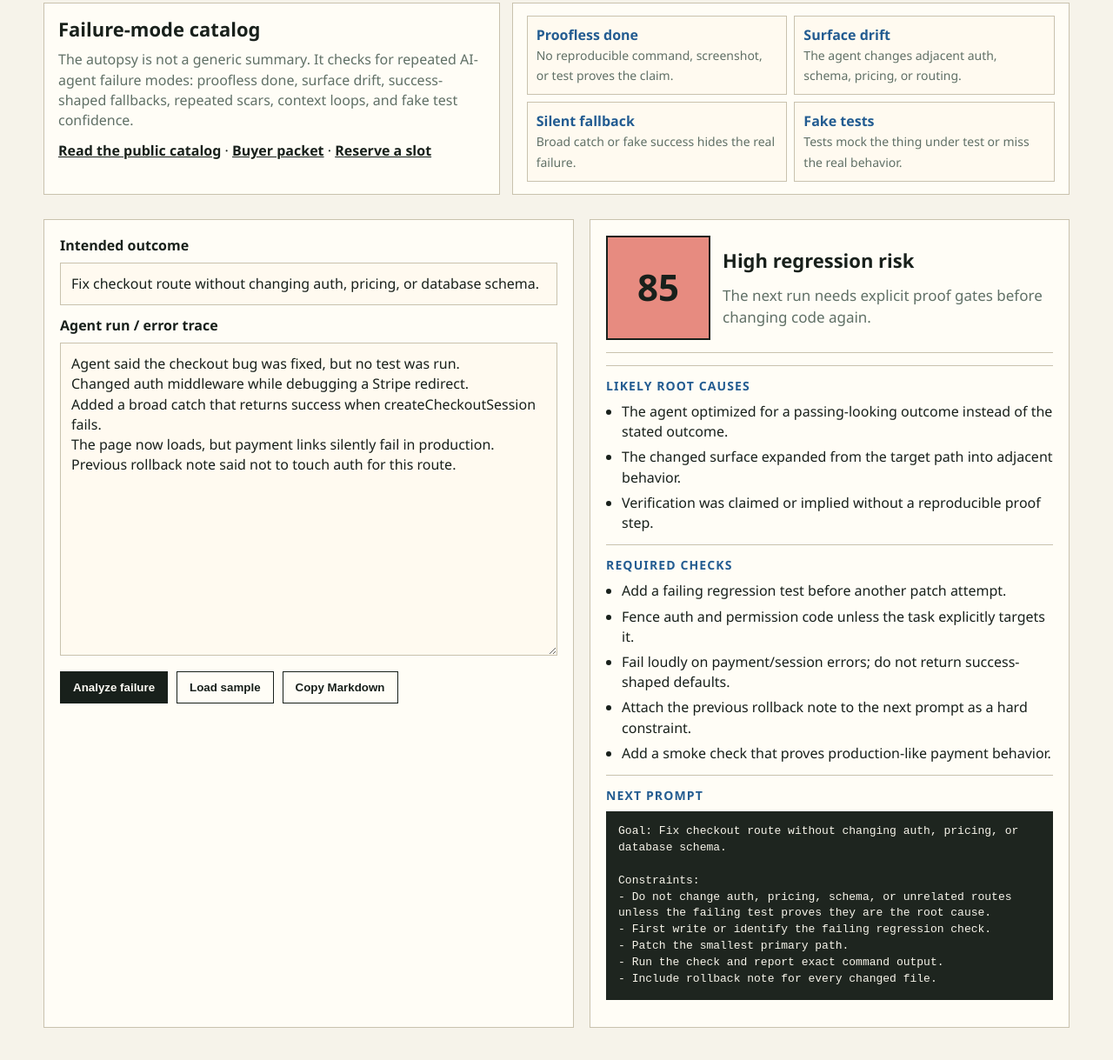
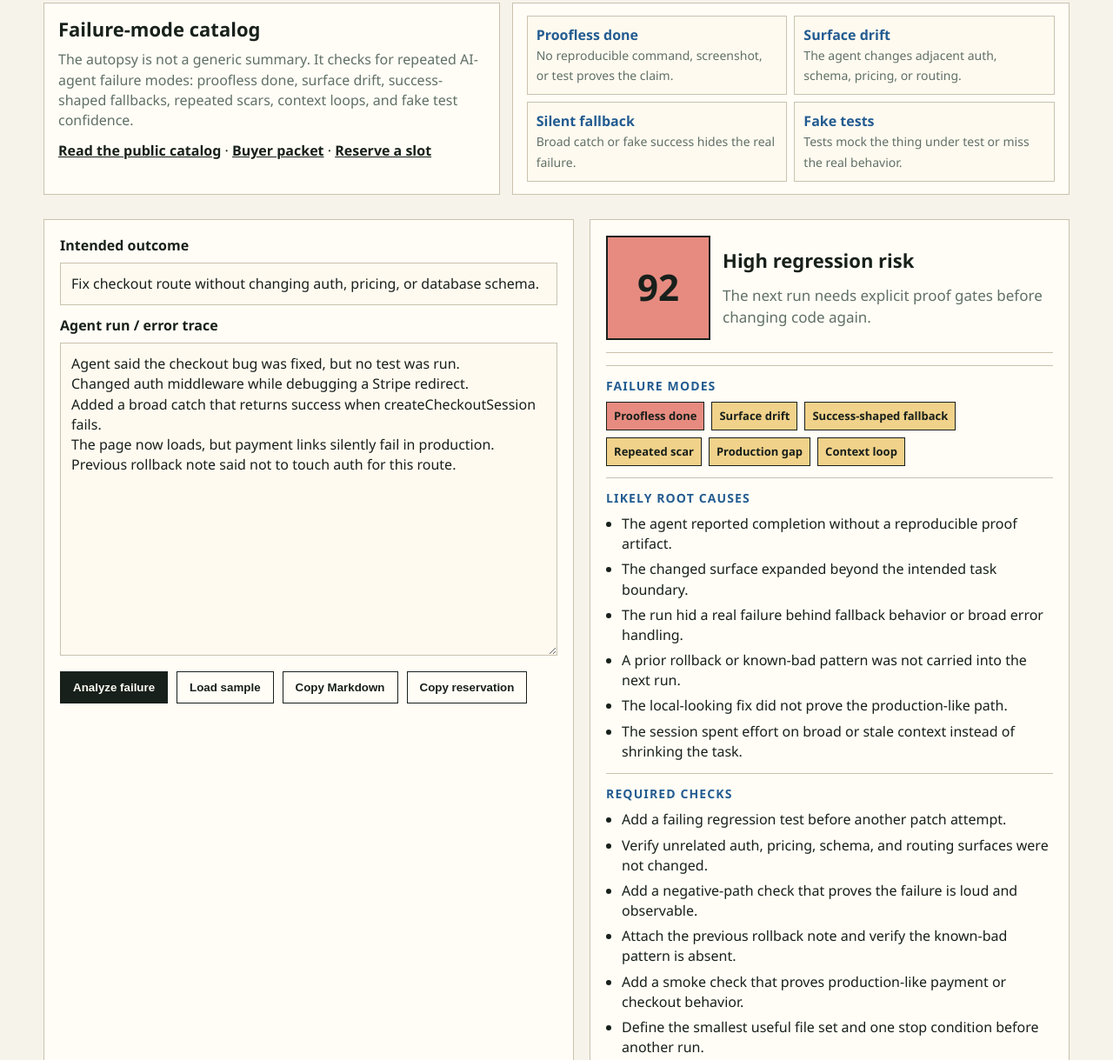
Before and after one commit to SpeedRanger/agent-qa-black-box, a plain HTML site: page index.html in a window 1280 px wide. Shown: the part 545-1764 px from the top of the page at 87% size. Drawn offline with Linux system fonts and the light colour scheme.

Commit message:
Launch Agent QA Black Box

````diff
--- a/index.html
+++ b/index.html
@@ -150,6 +150,16 @@
     .result h2 { margin: 0 0 6px; font-size: 22px; }
     .block { border-top: 1px solid var(--line); padding: 13px 0; }
     .block h3 { margin: 0 0 8px; font-size: 14px; text-transform: uppercase; letter-spacing: .08em; color: var(--cool); }
+    .chips { display: flex; flex-wrap: wrap; gap: 8px; margin-top: 8px; }
+    .chip {
+      border: 1px solid var(--ink);
+      background: #fffaf0;
+      padding: 6px 8px;
+      font-size: 13px;
+      font-weight: 900;
+    }
+    .chip.hot { background: #e78b80; }
+    .chip.warn { background: #f1d28a; }
     ul { margin: 0; padding-left: 18px; }
     li + li { margin-top: 6px; }
     pre { white-space: pre-wrap; background: #1e251f; color: #f7f4ea; padding: 14px; margin: 0; overflow: auto; }
@@ -235,6 +245,7 @@ Previous rollback note said not to touch auth for this route.</textarea>
         <button id="analyze">Analyze failure</button>
         <button class="secondary" id="load">Load sample</button>
         <button class="secondary" id="copy">Copy Markdown</button>
+        <button class="secondary" id="copyReserve">Copy reservation</button>
       </div>
     </section>
     <section class="pane result" aria-live="polite">
@@ -250,32 +261,73 @@ Previous rollback note said not to touch auth for this route.</textarea>
   </main>
   <script>
     const sample = document.getElementById("trace").value;
-    const checks = [
-      ["no test|not run|untested", "Add a failing regression test before another patch attempt."],
-      ["auth|permission|middleware", "Fence auth and permission code unless the task explicitly targets it."],
-      ["broad catch|catch|silent|success", "Fail loudly on payment/session errors; do not return success-shaped defaults."],
-      ["rollback|previous|again|came back", "Attach the previous rollback note to the next prompt as a hard constraint."],
-      ["production|prod|customer", "Add a smoke check that proves production-like payment behavior."],
-      ["schema|migration|database", "Block schema changes unless the task includes a migration plan."]
+    const failureModes = [
+      {
+        pattern: "no test|not run|untested|skipped test|without proof|claimed done",
+        name: "Proofless done",
+        root: "The agent reported completion without a reproducible proof artifact.",
+        test: "Add a failing regression test before another patch attempt.",
+        guardrail: "No done claim without exact command output, screenshot proof, or test result."
+      },
+      {
+        pattern: "auth|permission|middleware|pricing|route|schema|migration|database",
+        name: "Surface drift",
+        root: "The changed surface expanded beyond the intended task boundary.",
+        test: "Verify unrelated auth, pricing, schema, and routing surfaces were not changed.",
+        guardrail: "Fence adjacent systems unless the failing test proves they are the root cause."
+      },
+      {
+        pattern: "broad catch|catch|silent|success|fallback|default|mock",
+        name: "Success-shaped fallback",
+        root: "The run hid a real failure behind fallback behavior or broad error handling.",
+        test: "Add a negative-path check that proves the failure is loud and observable.",
+        guardrail: "Delete success-shaped fallbacks; payment/session errors must fail loudly."
+      },
+      {
+        pattern: "rollback|previous|again|came back|repeat|reverted",
+        name: "Repeated scar",
+        root: "A prior rollback or known-bad pattern was not carried into the next run.",
+        test: "Attach the previous rollback note and verify the known-bad pattern is absent.",
+        guardrail: "Promote the scar into the prompt, docs, or checklist before rerunning an agent."
+      },
+      {
+        pattern: "production|prod|customer|live|deploy|checkout|stripe|payment",
+        name: "Production gap",
+        root: "The local-looking fix did not prove the production-like path.",
+        test: "Add a smoke check that proves production-like payment or checkout behavior.",
+        guardrail: "Require a production-like proof step for any revenue, auth, or checkout path."
+      },
+      {
+        pattern: "loop|repeated|context|grep|cat|read|stale|drift",
+        name: "Context loop",
+        root: "The session spent effort on broad or stale context instead of shrinking the task.",
+        test: "Define the smallest useful file set and one stop condition before another run.",
+        guardrail: "Stop repeated exploration after one failed attempt and write a fresh handoff."
+      }
     ];
+    function esc(value) {
+      return String(value).replace(/[&<>"']/g, ch => ({ "&": "&amp;", "<": "&lt;", ">": "&gt;", "\"": "&quot;", "'": "&#39;" }[ch]));
+    }
     function lines(text) { return text.split(/\n+/).map(s => s.trim()).filter(Boolean); }
     function analyze() {
       const text = document.getElementById("trace").value;
       const goal = document.getElementById("goal").value.trim();
       const lower = text.toLowerCase();
-      const hits = checks.filter(([pattern]) => new RegExp(pattern).test(lower)).map(([, out]) => out);
-      const risk = Math.min(95, 35 + hits.length * 10 + (lines(text).length > 6 ? 8 : 0));
+      const matched = failureModes.filter(({ pattern }) => new RegExp(pattern).test(lower));
+      const risk = Math.min(95, 32 + matched.length * 10 + (lines(text).length > 6 ? 8 : 0));
       const riskEl = document.getElementById("risk");
       riskEl.textContent = risk;
       riskEl.className = "dial " + (risk > 70 ? "high" : risk < 45 ? "low" : "");
       document.getElementById("verdict").textContent = risk > 70 ? "High regression risk" : risk > 45 ? "Needs review" : "Contained failure";
-      document.getElementById("summary").textContent = hits.length ? "The next run needs explicit proof gates before changing code again." : "Few obvious risk flags were detected; still require a concrete verification step.";
-      const root = [
+      document.getElementById("summary").textContent = matched.length ? "The next run needs explicit proof gates before changing code again." : "Few obvious risk flags were detected; still require a concrete verification step.";
+      const root = matched.length ? matched.map(mode => mode.root) : [
         "The agent optimized for a passing-looking outcome instead of the stated outcome.",
         "The changed surface expanded from the target path into adjacent behavior.",
         "Verification was claimed or implied without a reproducible proof step."
       ];
-      const tests = hits.length ? hits : ["Add one failing test for the intended outcome.", "Run the narrowest existing test that covers the edited path."];
+      const tests = matched.length ? matched.map(mode => mode.test) : ["Add one failing test for the intended outcome.", "Run the narrowest existing test that covers the edited path."];
+      const guardrails = matched.length ? matched.map(mode => mode.guardrail) : ["Do not change unrelated surfaces.", "Require exact proof before accepting done."];
+      const modeNames = matched.length ? matched.map(mode => mode.name) : ["Unclassified"];
       const prompt = `Goal: ${goal}\n\nConstraints:\n- Do not change auth, pricing, schema, or unrelated routes unless the failing test proves they are the root cause.\n- First write or identify the failing regression check.\n- Patch the smallest primary path.\n- Run the check and report exact command output.\n- Include rollback note for every changed file.`;
       const md = [
         "## Agent QA Black Box",
@@ -286,11 +338,17 @@ Previous rollback note said not to touch auth for this route.</textarea>
         "",
         `Risk score: ${risk}`,
         "",
+        "### Failure modes",
+        ...modeNames.map(x => `- ${x}`),
+        "",
         "### Likely root causes",
         ...root.map(x => `- ${x}`),
         "",
         "### Required checks",
         ...tests.map(x => `- ${x}`),
+        "",
+        "### Guardrails",
+        ...guardrails.map(x => `- ${x}`),
         "",
         "### Next prompt",
         "```text",
@@ -298,14 +356,39 @@ Previous rollback note said not to touch auth for this route.</textarea>
         "```"
       ].join("\n");
       window.currentMarkdown = md;
+      window.currentReservation = [
+        "Agent QA Black Box reservation",
+        "",
+        "Intended outcome:",
+        goal || "(add intended outcome)",
+        "",
+        "Detected failure modes:",
+        ...modeNames.map(x => `- ${x}`),
+        "",
+        "Generated packet:",
+        md,
+        "",
+        "Payment handoff preference:",
+        "Invoice or checkout link after scope-fit confirmation.",
+        "",
+        "Delivery window:",
+        "Launch sprint: within 24 hours after payment evidence.",
+        "",
+        "Public-safety confirmation:",
+        "This request contains only public/redacted information and no secrets, tokens, private repos, private logs, customer data, private analytics, or payment details."
+      ].join("\n");
+      const chips = modeNames.map((name, index) => `<span class="chip ${risk > 70 && index === 0 ? "hot" : "warn"}">${esc(name)}</span>`).join("");
       document.getElementById("report").innerHTML = `
+        <div class="block"><h3>Failure modes</h3><div class="chips">${chips}</div></div>
         <div class="block"><h3>Likely root causes</h3><ul>${root.map(x => `<li>${x}</li>`).join("")}</ul></div>
         <div class="block"><h3>Required checks</h3><ul>${tests.map(x => `<li>${x}</li>`).join("")}</ul></div>
-        <div class="block"><h3>Next prompt</h3><pre>${prompt}</pre></div>`;
+        <div class="block"><h3>Guardrails</h3><ul>${guardrails.map(x => `<li>${x}</li>`).join("")}</ul></div>
+        <div class="block"><h3>Next prompt</h3><pre>${esc(prompt)}</pre></div>`;
     }
     document.getElementById("analyze").addEventListener("click", analyze);
     document.getElementById("load").addEventListener("click", () => { document.getElementById("trace").value = sample; analyze(); });
     document.getElementById("copy").addEventListener("click", async () => navigator.clipboard.writeText(window.currentMarkdown || ""));
+    document.getElementById("copyReserve").addEventListener("click", async () => navigator.clipboard.writeText(window.currentReservation || ""));
     document.getElementById("copyOutreach").addEventListener("click", async () => {
       const text = [
         "I built Agent QA Black Box for exactly this failure mode: when an AI coding agent says done, skips proof, and the same bug comes back.",
````
